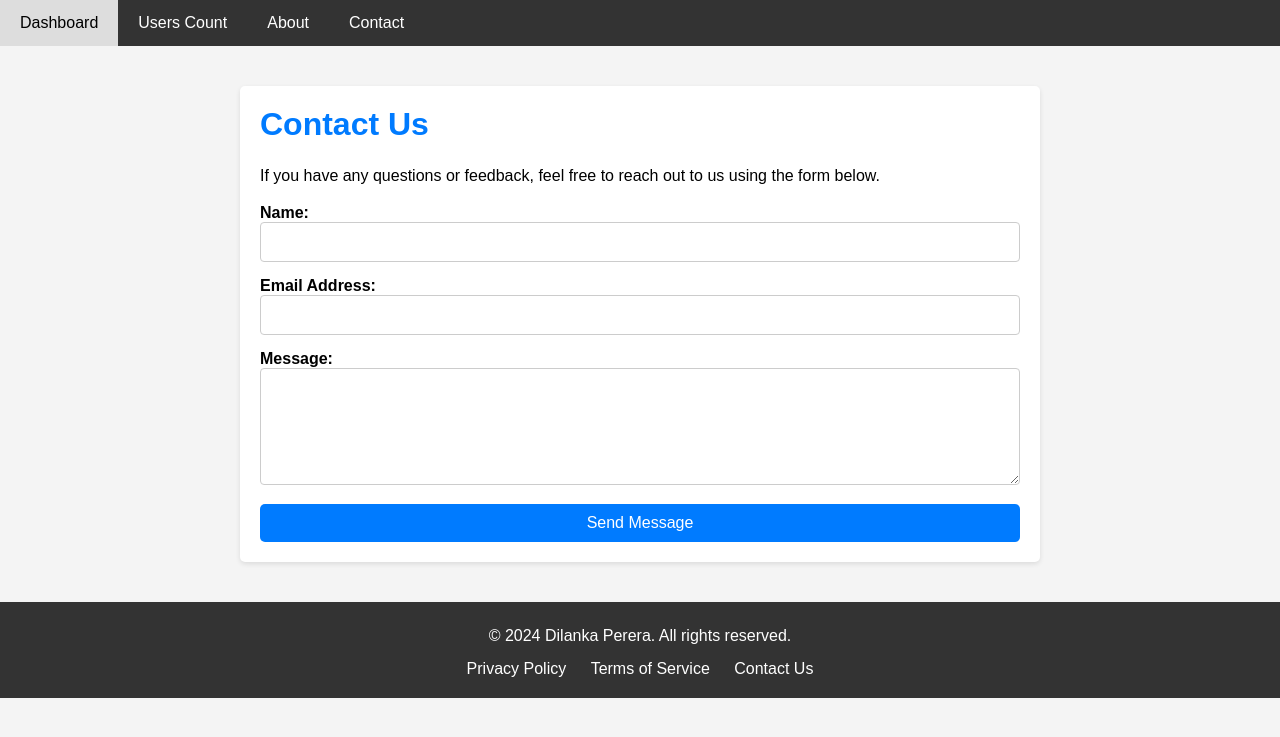
After one commit to DevAffan/AffiCodes-Hacktoberfest2024, a PHP site: page /contact.php in a window 1280 px wide. The commit adds this page. Shown: the top 737 px of the page. Run offline with PHP 8.4, Linux system fonts and the light colour scheme.

Commit message:
Added about.php,contact.php and styles

```diff
--- /dev/null
+++ b/Mini_projects/admin-dashboard/contact.php
@@ -0,0 +1,38 @@
+<?php
+// contact.php
+?>
+<!DOCTYPE html>
+<html lang="en">
+<head>
+    <meta charset="UTF-8">
+    <meta name="viewport" content="width=device-width, initial-scale=1.0">
+    <title>Contact Us</title>
+    <link rel="stylesheet" href="src/css/contact.css"> <!-- Link to contact CSS -->
+</head>
+<body>
+    <?php include 'navbar.php'; ?>
+
+    <div class="contact-container">
+        <h1>Contact Us</h1>
+        <p>If you have any questions or feedback, feel free to reach out to us using the form below.</p>
+
+        <form action="#" method="post" class="contact-form">
+            <div class="form-group">
+                <label for="name">Name:</label>
+                <input type="text" id="name" name="name" required>
+            </div>
+            <div class="form-group">
+                <label for="email">Email Address:</label>
+                <input type="email" id="email" name="email" required>
+            </div>
+            <div class="form-group">
+                <label for="message">Message:</label>
+                <textarea id="message" name="message" rows="5" required></textarea>
+            </div>
+            <button type="submit">Send Message</button>
+        </form>
+    </div>
+
+    <?php include 'footer.php'; ?>
+</body>
+</html>
--- a/Mini_projects/admin-dashboard/dashboard.php
+++ b/Mini_projects/admin-dashboard/dashboard.php
@@ -29,15 +29,15 @@
 
             <div class="content">
                 <h1>Overview</h1>
-                <p>This is where the dashboard content goes.</p>
+                <p>Dashboard Content.</p>
 
                 <div class="dashboard-cards">
                     <div class="card">
-                        <h3>Users</h3>
+                        <h3>Users count</h3>
                         <p>1,245</p>
                     </div>
                     <div class="card">
-                        <h3>Sales</h3>
+                        <h3>Sales last month</h3>
                         <p>$2,340</p>
                     </div>
                     <div class="card">
--- a/Mini_projects/admin-dashboard/navbar.php
+++ b/Mini_projects/admin-dashboard/navbar.php
@@ -6,9 +6,9 @@
 </head>
 <body>
   <div class="navbar">
-    <a href="index.php">Dashboard</a>
-    <a href="about.php">Users Count</a>
-    <a href="services.php">About</a>
+    <a href="dashboard.php">Dashboard</a>
+    <a href="users.php">Users Count</a>
+    <a href="about.php">About</a>
     <a href="contact.php">Contact</a>
   </div>
 </body>
--- /dev/null
+++ b/Mini_projects/admin-dashboard/src/css/contact.css
@@ -0,0 +1,74 @@
+* {
+    margin: 0;
+    padding: 0;
+    box-sizing: border-box;
+}
+
+body {
+    font-family: Arial, sans-serif;
+    background-color: #f4f4f4;
+}
+
+.contact-container {
+    max-width: 800px;
+    margin: 40px auto;
+    padding: 20px;
+    background-color: white;
+    border-radius: 5px;
+    box-shadow: 0 2px 5px rgba(0, 0, 0, 0.1);
+}
+
+.contact-container h1 {
+    margin-bottom: 20px;
+    color: #007bff;
+}
+
+.contact-container p {
+    margin-bottom: 15px;
+    line-height: 1.6;
+}
+
+/* Form styling */
+.contact-form {
+    display: flex;
+    flex-direction: column;
+}
+
+.form-group {
+    margin-bottom: 15px;
+}
+
+label {
+    margin-bottom: 5px;
+    font-weight: bold;
+}
+
+input[type="text"],
+input[type="email"],
+textarea {
+    padding: 10px;
+    border: 1px solid #ccc;
+    border-radius: 4px;
+    width: 100%;
+    font-size: 16px;
+}
+
+button {
+    padding: 10px;
+    background-color: #007bff;
+    color: white;
+    border: none;
+    border-radius: 5px;
+    cursor: pointer;
+    font-size: 16px;
+}
+
+button:hover {
+    background-color: #0056b3;
+}
+
+@media (max-width: 768px) {
+    .contact-container {
+        padding: 15px;
+    }
+}
```
Also changed, not shown: Mini_projects/admin-dashboard/about.php (added, +35 -0 lines), Mini_projects/admin-dashboard/src/css/about.css (added, +43 -0 lines).
